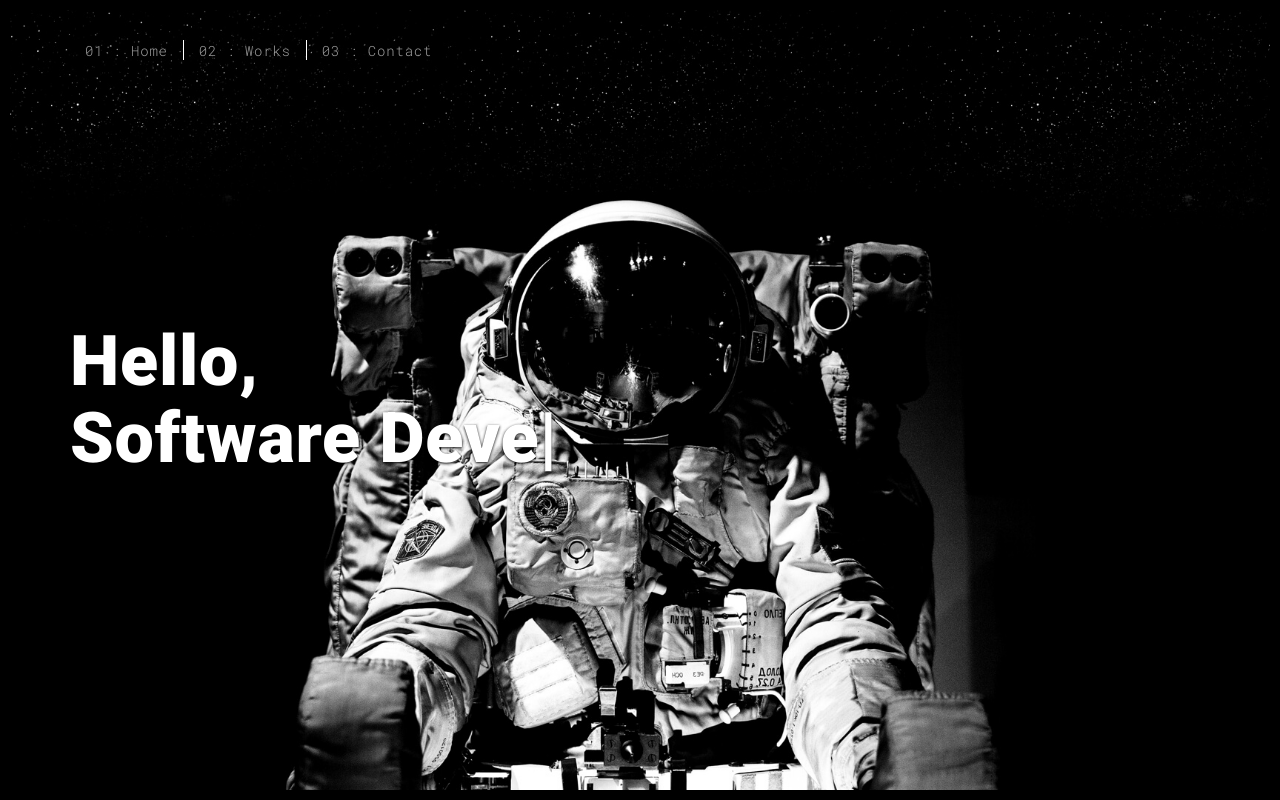
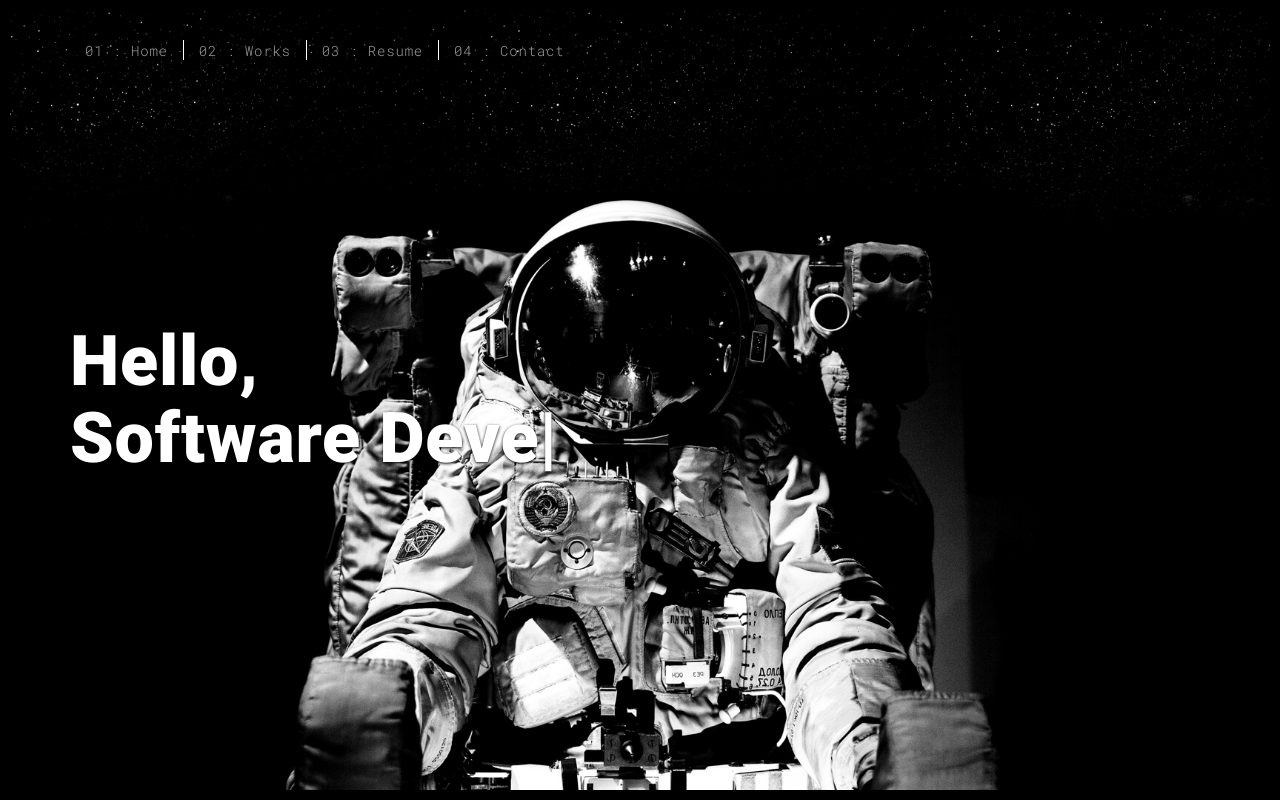
Before and after one commit to Dongyun-Kang/portfo, a Flask app: page / in a window 1280 px wide. Run offline with Flask 2, Linux system fonts and the light colour scheme; some libraries are stand-ins or nearby versions.

Commit message:
added resume

```diff
--- a/templates/base.html
+++ b/templates/base.html
@@ -41,7 +41,8 @@
           <ul class="nav navbar-nav">
             <li><a href="/" title="">01 : Home</a></li>
             <li><a href="/works" title="">02 : Works</a></li>
-            <li><a href="/contact" title="">03 : Contact</a></li>
+            <li><a href="../static/assets/resume.pdf" title="">03 : Resume</a></li>
+            <li><a href="/contact" title="">04 : Contact</a></li>
           </ul>
         </div>
       </div>
--- a/templates/index.html
+++ b/templates/index.html
@@ -41,7 +41,8 @@
           <ul class="nav navbar-nav ">
             <li><a href="/index" title="">01 : Home</a></li>
             <li><a href="/works" title="">02 : Works</a></li>
-            <li><a href="/contact" title="">03 : Contact</a></li>
+            <li><a href="../static/assets/resume.pdf" title="">03 : Resume</a></li>
+            <li><a href="/contact" title="">04 : Contact</a></li>
           </ul>
         </div>
       </div>
```
Also changed, not shown: 1 other file.
